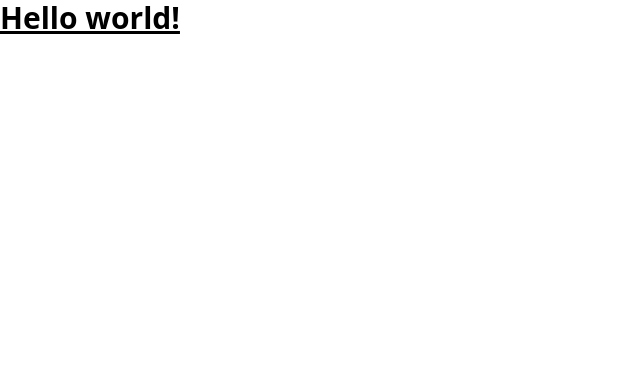
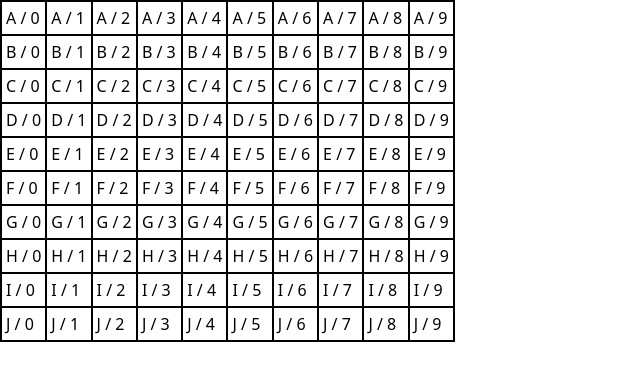
Before and after one commit to irvingvjuarez/spread-shit, a React (Vite) app: page / in a window 1280 px wide. Shown: the top 380 px of the page, without its empty margins (0-640 px from the left). Built offline with nearby package versions, Linux system fonts and the light colour scheme.

Commit message:
First grid crated

```diff
--- a/src/App.tsx
+++ b/src/App.tsx
@@ -1,9 +1,7 @@
+import { Spreadsheet } from "./containers/Spreadsheet"
+
 function App() {
-  return (
-    <h2 className="text-3xl font-bold underline">
-      Hello world!
-    </h2>
-  )
+  return <Spreadsheet rows={10} columns={10} />
 }
 
 export default App
--- /dev/null
+++ b/src/containers/Spreadsheet/index.tsx
@@ -0,0 +1,30 @@
+import { getArr } from "../../services/getArr"
+
+type SpreadsheetProps = {
+	rows: number;
+	columns: number;
+}
+
+export const Spreadsheet: React.FC<SpreadsheetProps> = ({
+	rows,
+	columns
+}) => {
+
+	return (
+		<section>
+			<table>
+				<tbody>
+					{getArr(rows, true).map(row => (
+						<tr>
+							{getArr(columns).map(column => (
+								<td className="p-1 border-2 border-black">
+									{row} / {column}
+								</td>
+							))}
+						</tr>
+					))}
+				</tbody>
+			</table>
+		</section>
+	)
+}
--- /dev/null
+++ b/src/services/getArr.ts
@@ -0,0 +1,7 @@
+const firstAlphabetLetterCode = 65 // A
+
+export const getArr = (size: number, returnLetter?: boolean) => {
+	return new Array(size)
+		.fill(0)
+		.map((_item, index) => returnLetter ? String.fromCharCode(index + firstAlphabetLetterCode) : index)
+}
```
Also changed, not shown: 1 other file (tests, documents, lock files or other folders).
